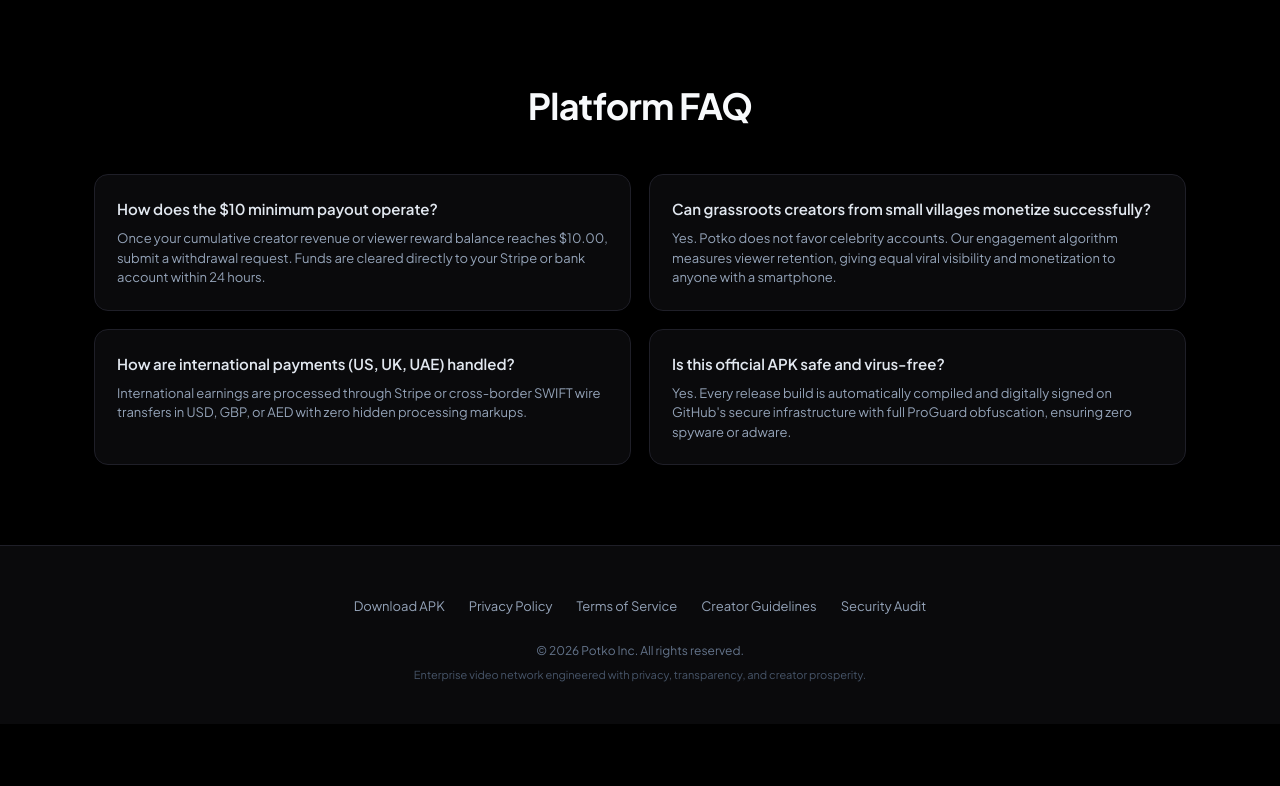
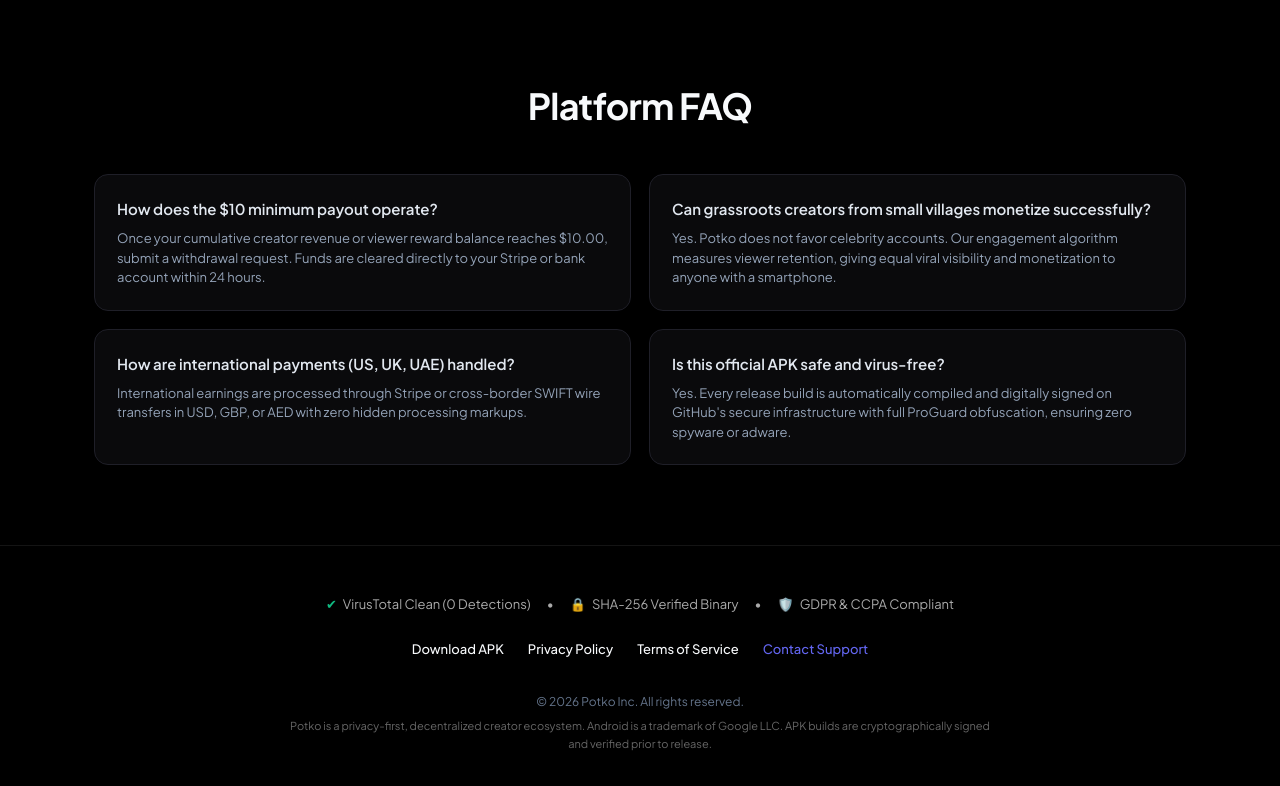
Before and after one commit to potko-app/potko, a plain HTML site: page index.html in a window 1280 px wide. Shown: the part 2587-3373 px from the top of the page. Before the commit the page ends 3311 px from the top, so only its background shows below. Drawn offline with Linux system fonts and the light colour scheme.

Commit message:
Update index.html

```diff
--- a/index.html
+++ b/index.html
@@ -633,20 +633,44 @@
 
   </div>
 
-  <!-- Corporate Footer -->
-  <footer>
-    <div class="container">
-      <div class="footer-links">
-        <a href="#download">Download APK</a>
-        <a href="#">Privacy Policy</a>
-        <a href="#">Terms of Service</a>
-        <a href="#">Creator Guidelines</a>
-        <a href="#">Security Audit</a>
-      </div>
-      <p>© 2026 Potko Inc. All rights reserved.</p>
-      <p style="margin-top: 6px; font-size: 11px; color: #475569;">Enterprise video network engineered with privacy, transparency, and creator prosperity.</p>
+  <!-- Legal & Trust Footer -->
+<footer style="margin-top: 80px; padding: 48px 24px; border-top: 1px solid rgba(255, 255, 255, 0.08); background: #000000; text-align: center; color: #888888; font-size: 13px;">
+  <div style="max-width: 1100px; margin: 0 auto; display: flex; flex-direction: column; gap: 24px; align-items: center;">
+
+    <!-- Trust & Verification Highlights -->
+    <div style="display: flex; flex-wrap: wrap; gap: 16px; justify-content: center; align-items: center; color: #aaaaaa;">
+      <span style="display: flex; align-items: center; gap: 6px;">
+        <span style="color: #10b981;">✔</span> VirusTotal Clean (0 Detections)
+      </span>
+      <span>•</span>
+      <span style="display: flex; align-items: center; gap: 6px;">
+        <span style="color: #6366f1;">🔒</span> SHA-256 Verified Binary
+      </span>
+      <span>•</span>
+      <span style="display: flex; align-items: center; gap: 6px;">
+        <span style="color: #3b82f6;">🛡️</span> GDPR & CCPA Compliant
+      </span>
     </div>
-  </footer>
+
+    <!-- Legal Links -->
+    <div style="display: flex; gap: 24px; flex-wrap: wrap; justify-content: center;">
+      <a href="#download" style="color: #f8fafc; text-decoration: none; font-weight: 500;">Download APK</a>
+      <a href="#privacy" style="color: #f8fafc; text-decoration: none; font-weight: 500;">Privacy Policy</a>
+      <a href="#terms" style="color: #f8fafc; text-decoration: none; font-weight: 500;">Terms of Service</a>
+      <a href="mailto:support@potko.app" style="color: #6366f1; text-decoration: none; font-weight: 500;">Contact Support</a>
+    </div>
+
+    <!-- Copyright & Disclaimer -->
+    <div style="line-height: 1.6; max-width: 700px; margin-top: 8px;">
+      <p style="margin: 0;">© 2026 Potko Inc. All rights reserved.</p>
+      <p style="margin: 6px 0 0; font-size: 11px; color: #666666;">
+        Potko is a privacy-first, decentralized creator ecosystem. Android is a trademark of Google LLC. APK builds are cryptographically signed and verified prior to release.
+      </p>
+    </div>
+
+  </div>
+</footer>
+
 
 </body>
 </html>
```
